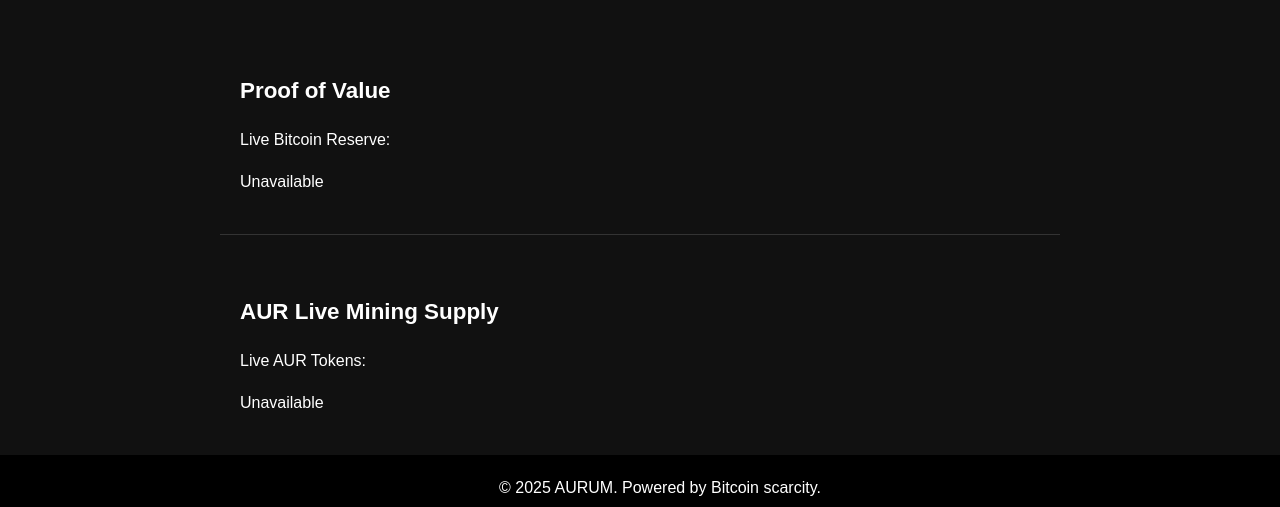
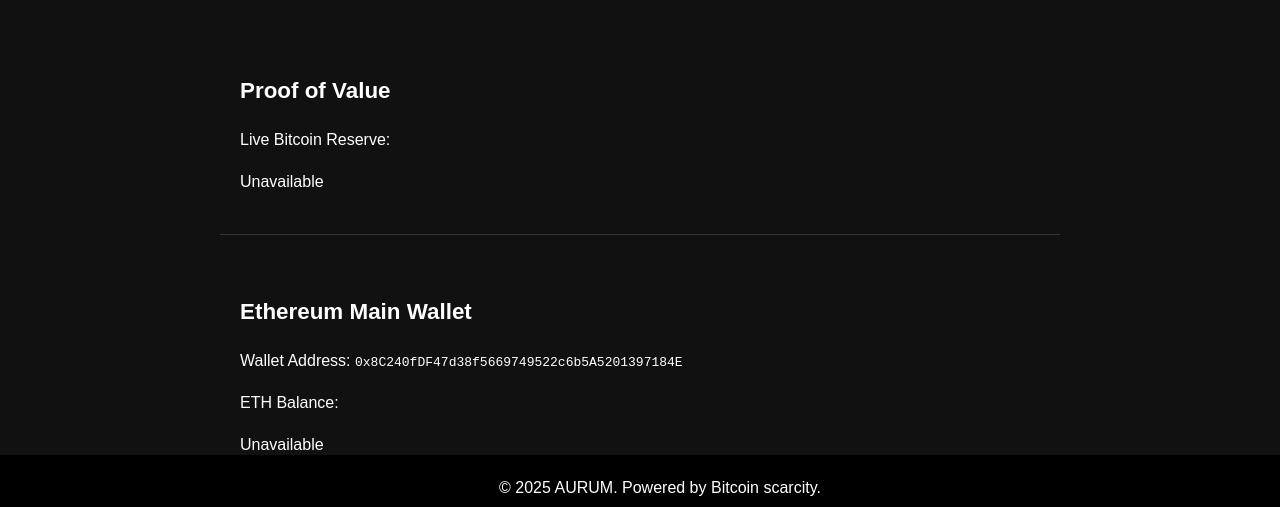
Before and after one commit to Aurum-Coin-Chain/aurum-chain.io, a plain HTML site: page index.html in a window 1280 px wide. Shown: the part 239-746 px from the top of the page. Drawn offline with Linux system fonts and the light colour scheme; no server answers.

Commit message:
Update index.html

```diff
--- a/index.html
+++ b/index.html
@@ -95,9 +95,10 @@
   </section>
 
   <section>
-    <h2>AUR Live Mining Supply</h2>
-    <p>Live AUR Tokens:</p>
-    <div id="eth-balance">Loading AUR token balance...</div>
+    <h2>Ethereum Main Wallet</h2>
+    <p>Wallet Address: <code>0x8C240fDF47d38f5669749522c6b5A5201397184E</code></p>
+    <p>ETH Balance:</p>
+    <div id="eth-balance">Loading ETH balance...</div>
   </section>
 
   <section>
```
